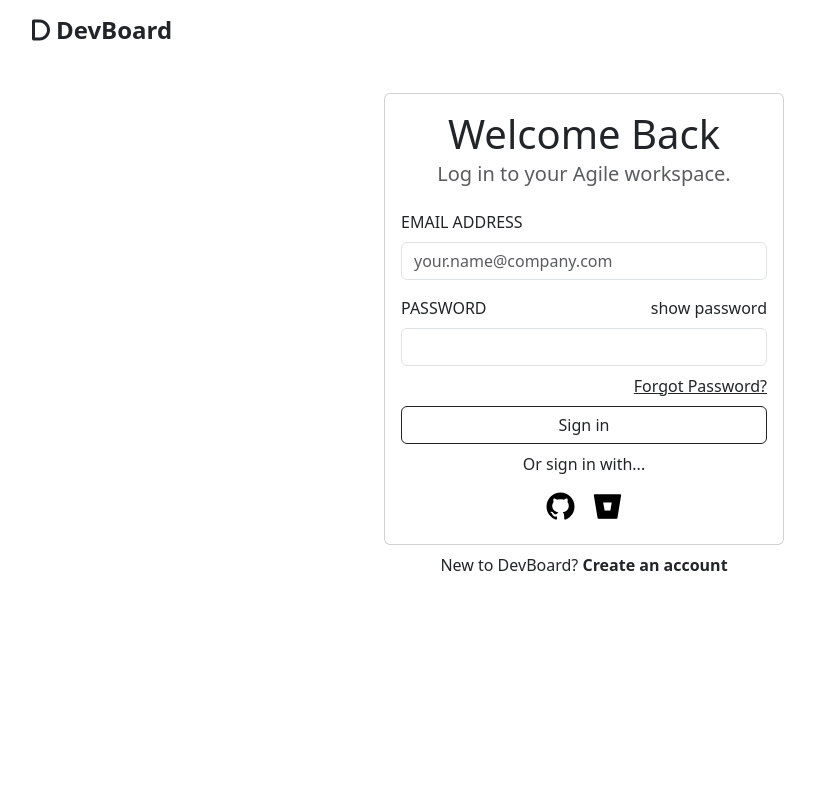
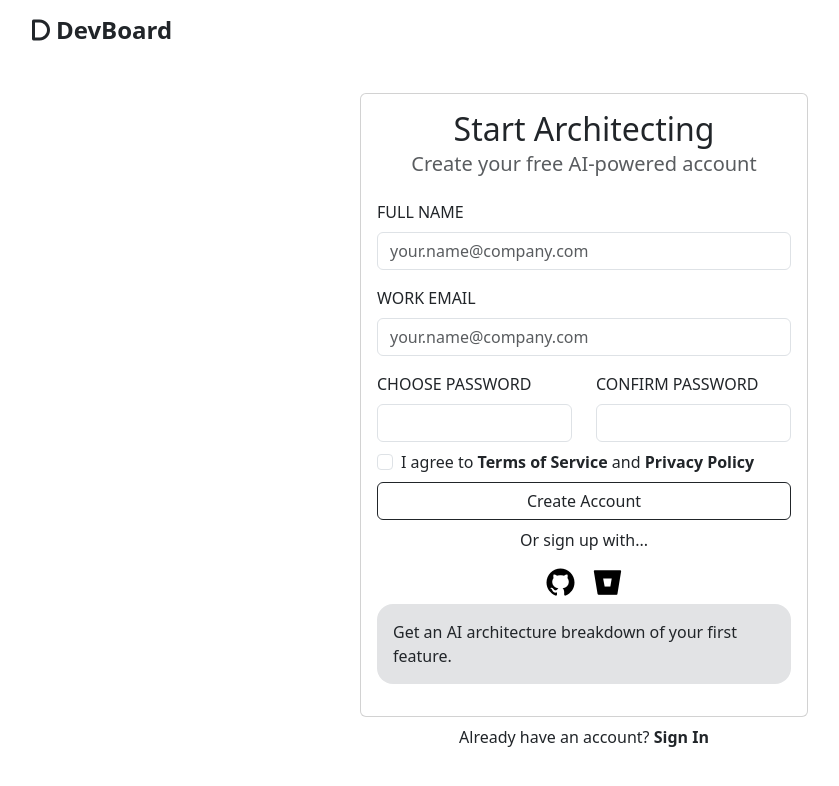
Before and after one commit to nvenkatvarshith/DevBoard, a React (Vite) app: page / in a window 1280 px wide. Shown: the top 786 px of the page, without its empty margins (56-895 px from the left). Built offline with nearby package versions, Linux system fonts and the light colour scheme.

Commit message:
completed ui changes for signup

```diff
--- a/src/App.tsx
+++ b/src/App.tsx
@@ -1,12 +1,13 @@
 import './App.css'
 import Landing from './pages/Landing'
 import Signin from './pages/Signin'
+import Signup from './pages/Signup'
 
 function App() {
   return (
     <div>
         {/* <Landing /> */}
-        <Signin />
+        <Signup />
     </div>
   )
 }
--- /dev/null
+++ b/src/pages/Signup.tsx
@@ -0,0 +1,65 @@
+function Signup(){
+    return (
+        <div className="container mt-3">
+            <div>
+                <h4 className="fw-bold"><i className="fa-solid fa-d"></i>DevBoard</h4>
+            </div>
+            <div>
+                <div className="card mx-auto mt-5" style={{width: '28rem'}}>
+                    <div className="card-body">
+                        <div className="text-center">
+                            <h2 className="card-title">Start Architecting</h2>
+                            <h5 className="card-subtitle mb-2 text-body-secondary">Create your free AI-powered account</h5>
+                        </div>
+                        <div className="mt-4">
+                            <form>
+                                <div className="mb-3">
+                                    <label htmlFor="fullname" className="form-label text-uppercase">Full Name</label>
+                                    <input type="text" className="form-control" id="fullname" name="fullname" placeholder="your.name@company.com"/>
+                                </div>
+                                <div className="mb-3">
+                                    <label htmlFor="email" className="form-label text-uppercase">Work Email</label>
+                                    <input type="email" className="form-control" id="email" name="email" placeholder="your.name@company.com"/>
+                                </div>
+                                <div className="mb-2 row">
+                                    <div className="col-6">
+                                        <label htmlFor="password" className="form-label text-uppercase">Choose Password</label>
+                                        <input type="password" className="form-control" id="password" name="password"/>
+                                    </div>
+                                    <div className="col-6">
+                                        <label htmlFor="confirmpassword" className="form-label text-uppercase">Confirm Password</label>
+                                        <input type="password" className="form-control" id="confirmpassword" name="confirmpassword"/>
+                                    </div>
+                                </div>
+                                <div className="mb-2">
+                                    <div className="form-check">
+                                        <input className="form-check-input" type="checkbox" value="" id="terms" />
+                                        <label className="form-check-label" htmlFor="terms">
+                                            I agree to <a href="#" className="text-decoration-none text-dark fw-bold">Terms of Service</a> and <a href="#" className="text-decoration-none text-dark fw-bold">Privacy Policy</a>
+                                        </label>
+                                    </div>
+                                </div>
+                                <div className="mb-2">
+                                    <button type="button" className="btn btn-outline-dark w-100">Create Account</button>
+                                </div>
+                                <div className="mb-2">
+                                    <p className="text-center mb-0">Or sign up with...</p>
+                                </div>
+                                <div className="text-center">
+                                    <button className="border-0 bg-white fs-3"><i className="fa-brands fa-github"></i></button>
+                                    <button className="border-0 bg-white fs-3"><i className="fa-brands fa-bitbucket"></i></button>
+                                </div>
+                                <p className="rounded-4 bg-secondary-subtle p-3">Get an AI architecture breakdown of your first feature.</p>
+                            </form>
+                        </div>
+                    </div>
+                </div>
+                <div className="text-center mt-2">
+                    <p>Already have an account? <a href="#" className="text-dark fw-bold text-decoration-none">Sign In</a></p>
+                </div>
+            </div>
+        </div>
+    )
+}
+
+export default Signup;
```
